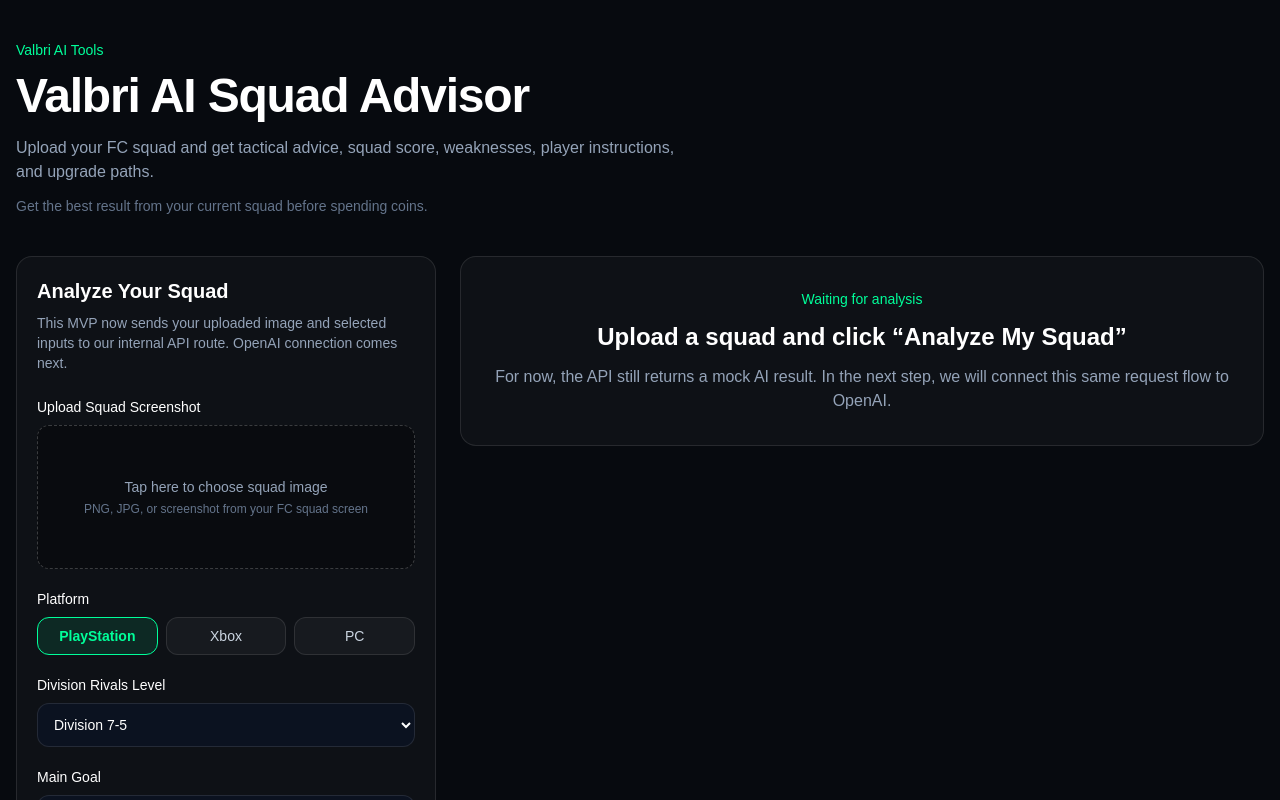
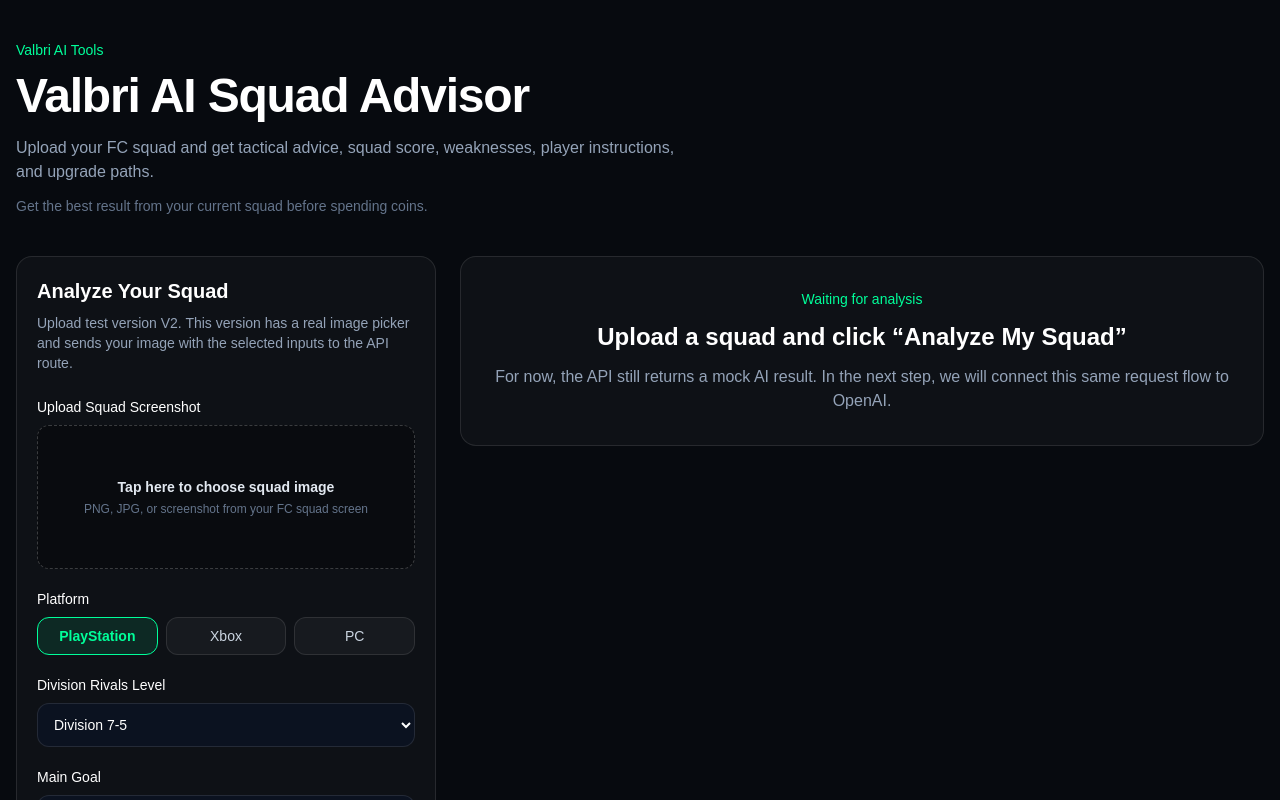
Before and after one commit to ginaqueenval/valai-, a Next.js app: page /ai-squad-advisor in a window 1280 px wide. Shown: the top 800 px of the page. Built offline with nearby package versions, Linux system fonts and the light colour scheme.

Commit message:
Update page.tsx

```diff
--- a/src/app/ai-squad-advisor/page.tsx
+++ b/src/app/ai-squad-advisor/page.tsx
@@ -2,7 +2,7 @@
 
 "use client";
 
-import type { ReactNode } from "react";
+import type { ChangeEvent, ReactNode } from "react";
 import { useState } from "react";
 import type {
   DivisionLevel,
@@ -26,7 +26,7 @@
   const [goal, setGoal] = useState<Goal>("Best Overall Improvement");
   const [currentTactics, setCurrentTactics] = useState("");
 
-  function handleImageChange(event: React.ChangeEvent<HTMLInputElement>) {
+  function handleImageChange(event: ChangeEvent<HTMLInputElement>) {
     const file = event.target.files?.[0];
 
     if (!file) {
@@ -36,6 +36,7 @@
     setSelectedImageFile(file);
     setSelectedImageName(file.name);
     setImagePreviewUrl(URL.createObjectURL(file));
+    setErrorMessage("");
   }
 
   async function handleAnalyzeClick() {
@@ -109,22 +110,26 @@
             <h2 className="text-xl font-semibold">Analyze Your Squad</h2>
 
             <p className="mt-2 text-sm text-slate-400">
-              This MVP now sends your uploaded image and selected inputs to our
-              internal API route. OpenAI connection comes next.
+              Upload test version V2. This version has a real image picker and
+              sends your image with the selected inputs to the API route.
             </p>
 
             <div className="mt-6 space-y-5">
               <div>
-                <label className="mb-2 block text-sm font-medium">
+                <p className="mb-2 block text-sm font-medium">
                   Upload Squad Screenshot
-                </label>
+                </p>
 
-                <label className="flex min-h-36 cursor-pointer flex-col items-center justify-center rounded-xl border border-dashed border-white/20 bg-black/30 p-4 text-center text-sm text-slate-400 transition hover:border-[#00FF9A]/60 hover:bg-[#00FF9A]/5">
+                <label
+                  htmlFor="squad-image-upload"
+                  className="flex min-h-36 cursor-pointer flex-col items-center justify-center rounded-xl border border-dashed border-white/20 bg-black/30 p-4 text-center text-sm text-slate-400 transition hover:border-[#00FF9A]/60 hover:bg-[#00FF9A]/5"
+                >
                   <input
+                    id="squad-image-upload"
                     type="file"
                     accept="image/*"
                     onChange={handleImageChange}
-                    className="hidden"
+                    className="sr-only"
                   />
 
                   {imagePreviewUrl ? (
@@ -140,12 +145,15 @@
                       </p>
 
                       <p className="text-xs text-[#00FF9A]">
-                        Click here to change image
+                        Tap here to change image
                       </p>
                     </div>
                   ) : (
                     <div>
-                      <p>Tap here to choose squad image</p>
+                      <p className="font-semibold text-slate-200">
+                        Tap here to choose squad image
+                      </p>
+
                       <p className="mt-1 text-xs text-slate-500">
                         PNG, JPG, or screenshot from your FC squad screen
                       </p>
```
